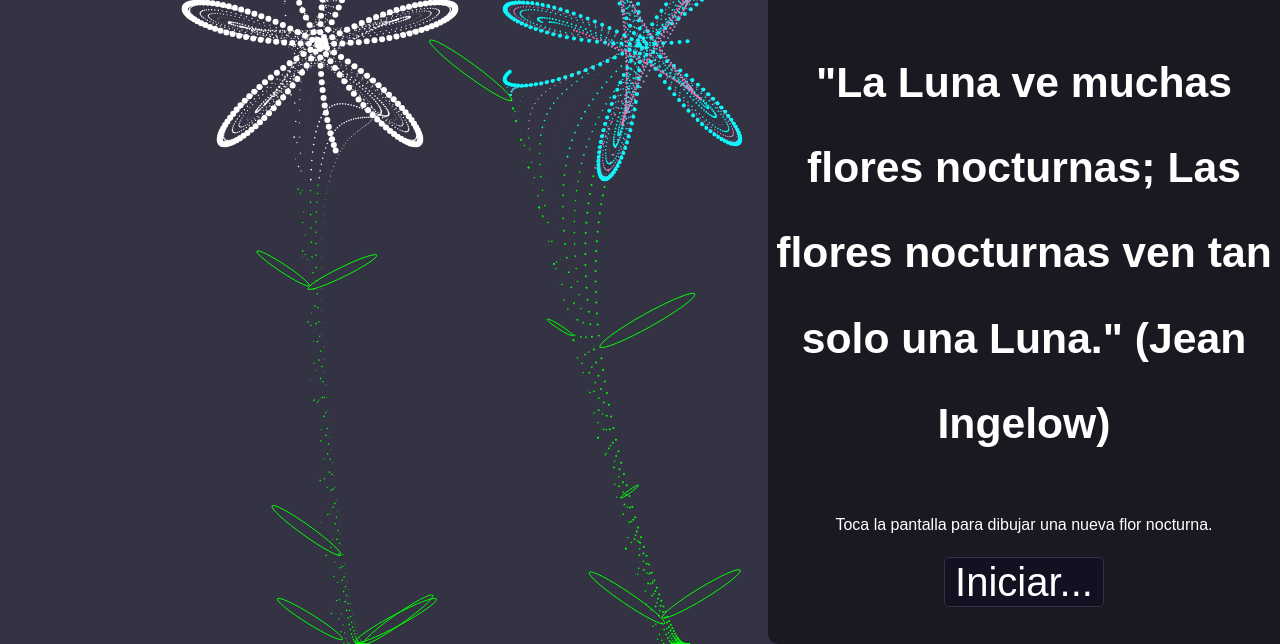
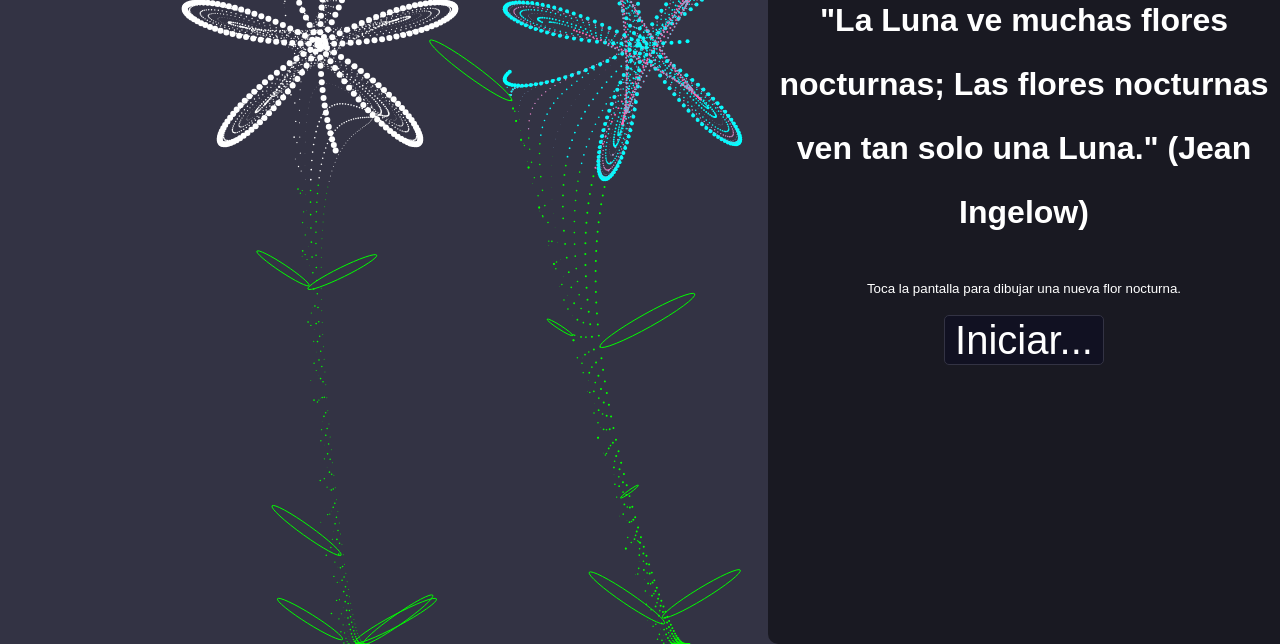
Before and after one commit to LuisFernandoOlguinPerez/Flor-de-Luna, a plain HTML site: page index.html in a window 1280 px wide. Shown: the part 156-800 px from the top of the page. Drawn offline with Linux system fonts and the light colour scheme.

Commit message:
Update index.html

```diff
--- a/index.html
+++ b/index.html
@@ -7,7 +7,7 @@
   <title>MoonFlowers🌷🌙 - By Luis Fernando Olguin Pérez</title>
   <link rel="icon" type="image/jpg" href="https://image.freepik.com/vector-gratis/flor-loto-luna-senal-neon-circulo-meditacion-espiritualidad-yoga_1262-20120.jpg"/>
   <style>
-body{background:#334;font-family:sans-serif;font-size:calc(100vh/50);height:100vh;margin:0;position:fixed;-webkit-user-select: none;-moz-user-select: none;-khtml-user-select: none;-ms-user-select:none;user-select: none;width:100vw}h2{font-size:calc(100vw/25)}h3{font-size:calc(100vw/30)}.close{position:relative;bottom:0;text-align:center;z-index:999;background-color:#112;border-radius:5px;color:#fff;font-size:5vmin;font-weight:400;line-height:.7;padding:10px;border:1px solid #334}#modal{border-radius:0 0 0 10px;position:fixed;width:40%;height:100%;top:0;right:0;bottom:0;margin:0;background-color:rgba(0,0,0,.5);cursor:pointer;transition:.5s;overflow-y:hidden}#modalText{margin:auto;color:#fff;line-height:2;padding:1vh;text-align:center}
+body{background:#334;font-family:sans-serif;font-size:calc(100vh/60);height:100vh;margin:0;position:fixed;-webkit-user-select: none;-moz-user-select: none;-khtml-user-select: none;-ms-user-select:none;user-select: none;width:100vw}h2{font-size:calc(100vw/35)}h3{font-size:calc(100vw/40)}.close{position:relative;bottom:0;text-align:center;z-index:999;background-color:#112;border-radius:5px;color:#fff;font-size:5vmin;font-weight:400;line-height:.7;padding:10px;border:1px solid #334}#modal{border-radius:0 0 0 10px;position:fixed;width:40%;height:100%;top:0;right:0;bottom:0;margin:0;background-color:rgba(0,0,0,.5);cursor:pointer;transition:.5s;overflow-y:hidden}#modalText{margin:auto;color:#fff;line-height:2;padding:1vh;text-align:center}
   </style>
 </head>
 <body>
```
